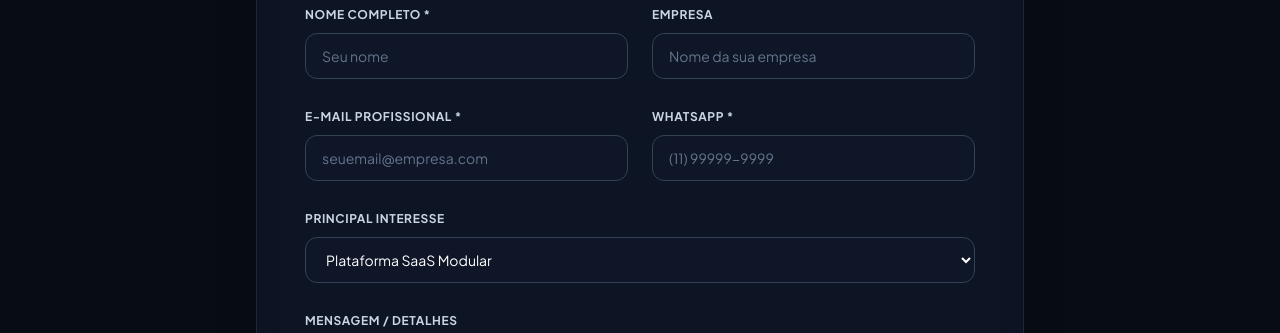
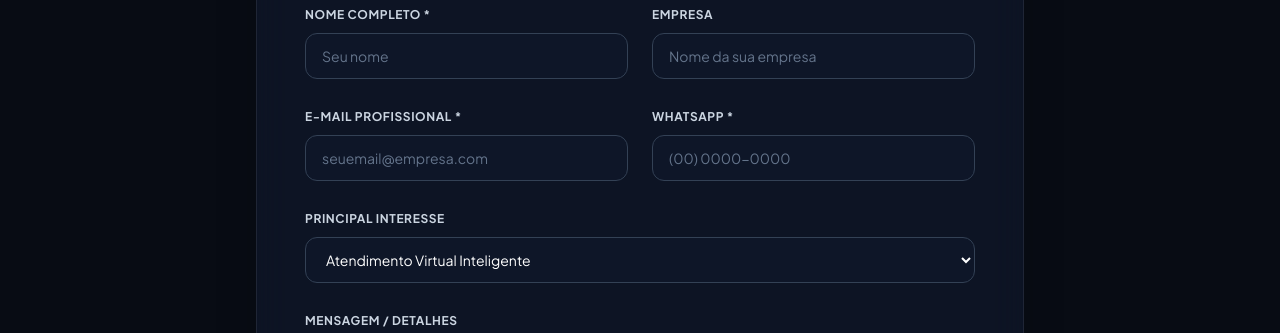
Before and after one commit to SDTech-tec/sdtech-job_hunter, a React (Vite) app in the folder frontend/: page / in a window 1280 px wide. Shown: the part 11160-11493 px from the top of the page. Built offline with nearby package versions, Linux system fonts and the light colour scheme.

Commit message:
feat: cria landing page do SDTech Soluctions

```diff
--- a/frontend/src/components/ContactForm.tsx
+++ b/frontend/src/components/ContactForm.tsx
@@ -7,7 +7,7 @@ export const ContactForm: React.FC = () => {
     empresa: '',
     email: '',
     whatsapp: '',
-    interesse: 'Plataforma SaaS',
+    interesse: 'Atendimento Virtual Inteligente',
     mensagem: ''
   });
 
@@ -24,7 +24,7 @@ export const ContactForm: React.FC = () => {
   };
 
   const isValidEmail = (email: string) => {
-    return /^[^\s@]+@[^\s@]+\.[^\s@]+$/.test(email);
+    return /^[a-zA-Z0-9._%+-]+@[a-zA-Z0-9.-]+\.[a-zA-Z]{2,}$/.test(email.trim());
   };
 
   const handleChange = (e: React.ChangeEvent<HTMLInputElement | HTMLSelectElement | HTMLTextAreaElement>) => {
@@ -56,7 +56,7 @@ export const ContactForm: React.FC = () => {
 
     const rawWhatsapp = formData.whatsapp.replace(/\D/g, '');
     if (rawWhatsapp.length < 10) {
-      setErrorMsg('Por favor, informe um número de WhatsApp válido com DDD no formato (00) 00000-0000.');
+      setErrorMsg('Por favor, informe um número de WhatsApp válido com DDD no formato (00) 0000-0000.');
       return;
     }
 
@@ -106,7 +106,7 @@ export const ContactForm: React.FC = () => {
                 <button
                   onClick={() => {
                     setSubmitted(false);
-                    setFormData({ nome: '', empresa: '', email: '', whatsapp: '', interesse: 'Plataforma SaaS', mensagem: '' });
+                    setFormData({ nome: '', empresa: '', email: '', whatsapp: '', interesse: 'Atendimento Virtual Inteligente', mensagem: '' });
                   }}
                   className="px-6 py-2.5 rounded-xl bg-slate-800 text-slate-200 hover:text-white text-xs font-semibold border border-slate-700"
                 >
@@ -179,7 +179,7 @@ export const ContactForm: React.FC = () => {
                       name="whatsapp"
                       value={formData.whatsapp}
                       onChange={handleChange}
-                      placeholder="(11) 99999-9999"
+                      placeholder="(00) 0000-0000"
                       maxLength={15}
                       className="w-full px-4 py-3 rounded-xl bg-slate-900/90 border border-slate-700 text-white placeholder-slate-500 text-sm focus:outline-none focus:border-brand-500"
                       required
@@ -197,12 +197,8 @@ export const ContactForm: React.FC = () => {
                     onChange={handleChange}
                     className="w-full px-4 py-3 rounded-xl bg-slate-900/90 border border-slate-700 text-white text-sm focus:outline-none focus:border-brand-500"
                   >
-                    <option value="Plataforma SaaS">Plataforma SaaS Modular</option>
-                    <option value="Inteligência Artificial">Inteligência Artificial & Agentes</option>
-                    <option value="Atendimento">Atendimento WhatsApp</option>
-                    <option value="Automação">Automação de Processos</option>
-                    <option value="Integrações">Integrações & Webhooks</option>
-                    <option value="Outros">Outros Recursos</option>
+                    <option value="Atendimento Virtual Inteligente">Atendimento Virtual Inteligente</option>
+                    <option value="Outros">Outros</option>
                   </select>
                 </div>
 
```
